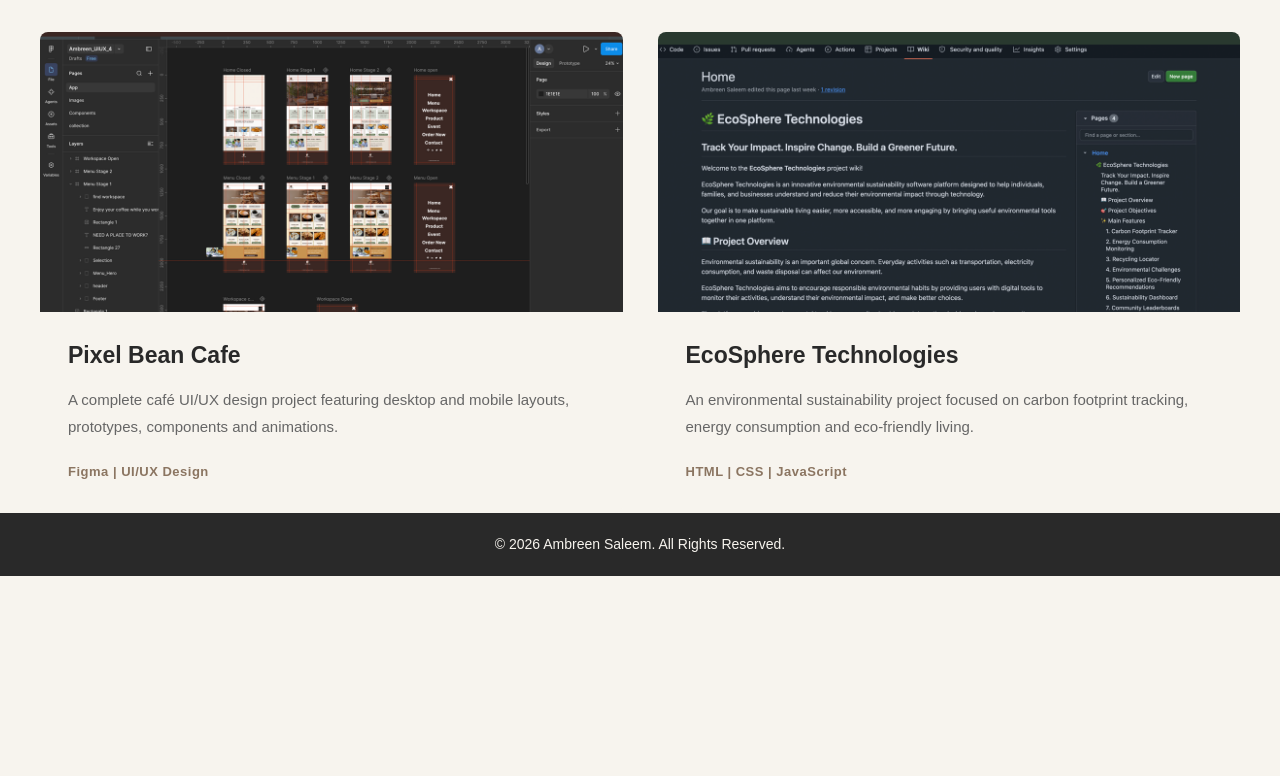
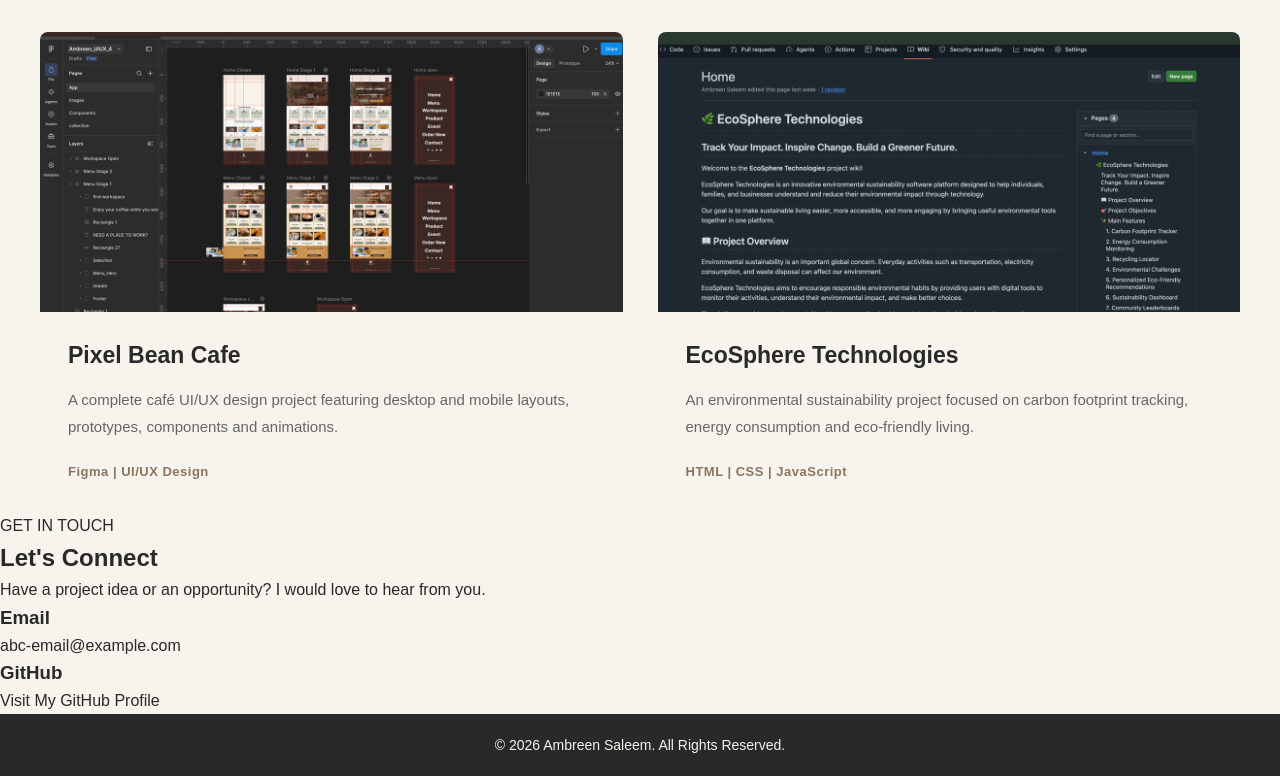
Before and after one commit to Ambreen189/Ambreen189.github.io, a plain HTML site: page index.html in a window 1280 px wide. Shown: the part 2846-3622 px from the top of the page. Before the commit the page ends 3422 px from the top, so only its background shows below. Drawn offline with Linux system fonts and the light colour scheme.

Commit message:
html structure for contact is added

```diff
--- a/index.html
+++ b/index.html
@@ -158,6 +158,29 @@
         </div>
       </div>
     </section>
+    <section id="contact" class="contact">
+      <div class="contactMain">
+        <div class="contactHeading">
+          <p class="contactSub">GET IN TOUCH</p>
+          <h2>Let's Connect</h2>
+          <p>
+            Have a project idea or an opportunity? I would love to hear from you.
+          </p>
+        </div>
+        <div class="contactContent">
+          <div class="contactItem">
+            <h3>Email</h3>
+            <p>abc-email@example.com</p>
+          </div>
+          <div class="contactItem">
+            <h3>GitHub</h3>
+            <a href="https://github.com/Ambreen189" target="_blank">
+              Visit My GitHub Profile
+            </a>
+          </div>
+        </div>
+      </div>
+    </section>
   </main>
   <footer class="footer">&copy; 2026 Ambreen Saleem. All Rights Reserved.</footer>
   <script src="app.js"></script>
```
